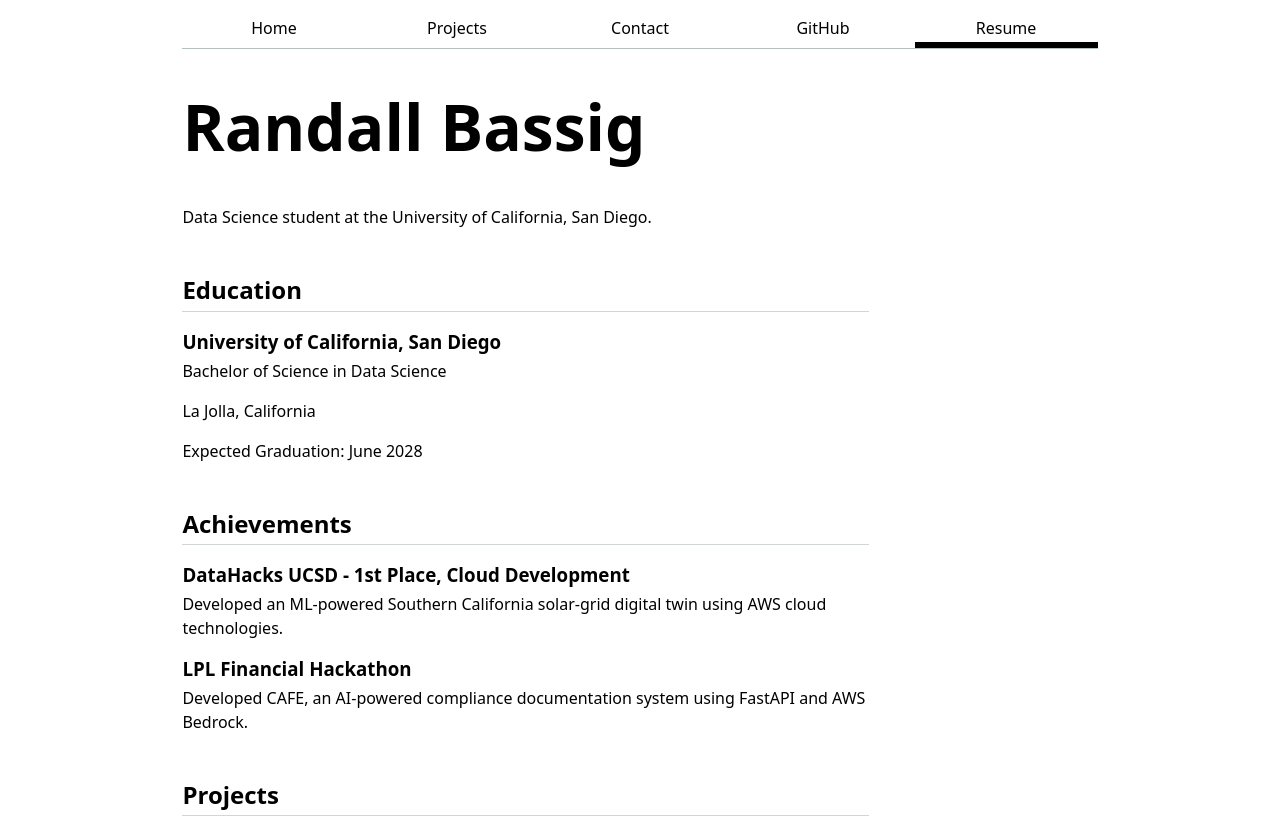
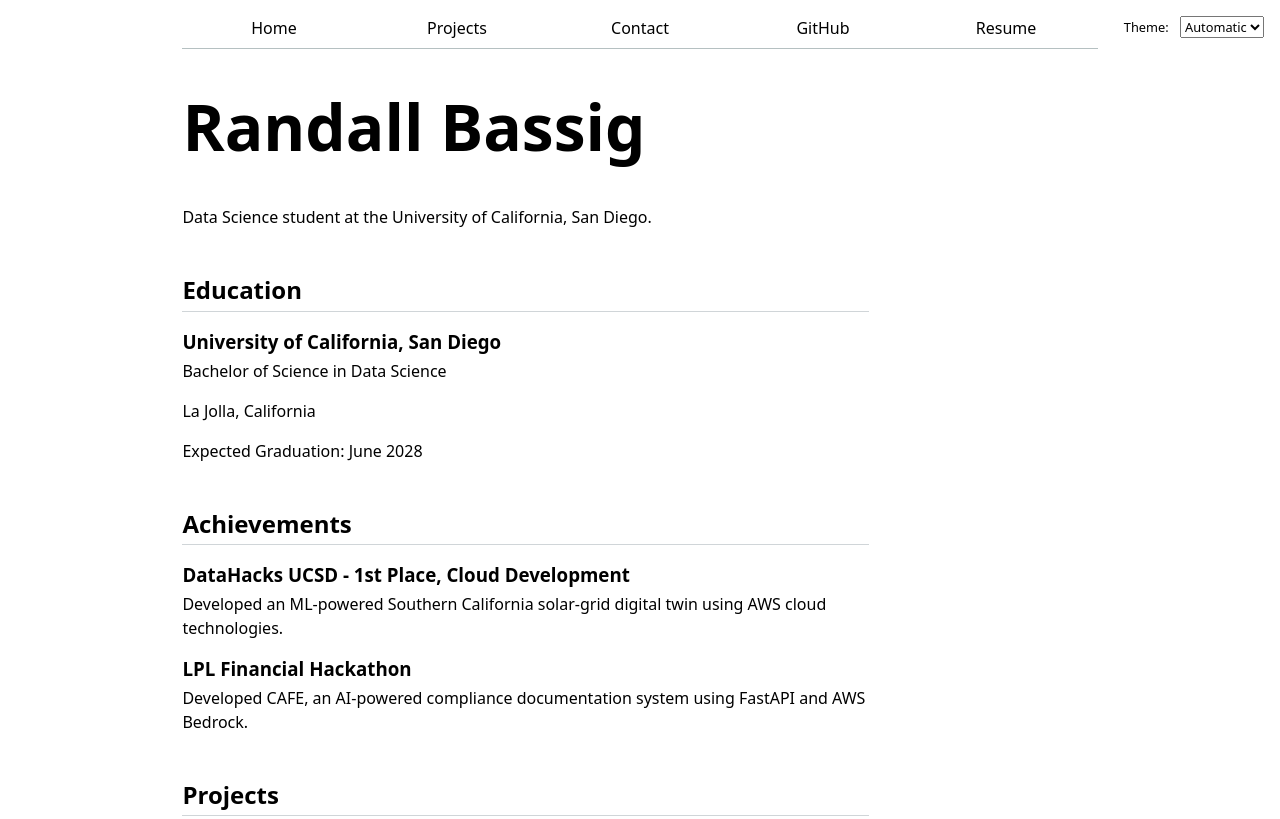
Before and after one commit to rjbassig/portfolio, a plain HTML site: page resume/index.html in a window 1280 px wide. Shown: the top 819 px of the page. Drawn offline with Linux system fonts and the light colour scheme.

Commit message:
Complete DSC 106 Lab 3

```diff
--- /dev/null
+++ b/global.js
@@ -0,0 +1,76 @@
+console.log("IT'S ALIVE!");
+
+function $$(selector, context = document) {
+    return Array.from(context.querySelectorAll(selector));
+}
+
+const BASE_PATH =
+    location.hostname === "localhost" ||
+    location.hostname === "127.0.0.1"
+        ? "/"
+        : "/portfolio/";
+
+let pages = [
+    { url: "", title: "Home" },
+    { url: "projects/", title: "Projects" },
+    { url: "contact/", title: "Contact" },
+    { url: "https://github.com/rjbassig", title: "GitHub" },
+    { url: "resume/", title: "Resume" }
+];
+
+let nav = document.createElement("nav");
+document.body.prepend(nav);
+
+for (let p of pages) {
+    let url = p.url;
+    let title = p.title;
+
+    url = !url.startsWith("http") ? BASE_PATH + url : url;
+
+    let a = document.createElement("a");
+    a.href = url;
+    a.textContent = title;
+
+    if (a.host === location.host && a.pathname === location.pathname) {
+        a.classList.add("current");
+    }
+
+    if (a.host !== location.host) {
+        a.target = "_blank";
+        a.rel = "noopener noreferrer";
+    }
+
+    nav.append(a);
+}
+
+document.body.insertAdjacentHTML(
+    "afterbegin",
+    `
+    <label class="color-scheme">
+        Theme:
+        <select>
+            <option value="light dark">Automatic</option>
+            <option value="light">Light</option>
+            <option value="dark">Dark</option>
+        </select>
+    </label>
+    `
+);
+
+let select = document.querySelector(".color-scheme select");
+
+function setColorScheme(colorScheme) {
+    document.documentElement.style.setProperty("color-scheme", colorScheme);
+}
+
+select.addEventListener("input", function (event) {
+    let colorScheme = event.target.value;
+
+    setColorScheme(colorScheme);
+    localStorage.colorScheme = colorScheme;
+});
+
+if ("colorScheme" in localStorage) {
+    select.value = localStorage.colorScheme;
+    setColorScheme(localStorage.colorScheme);
+}
--- a/resume/index.html
+++ b/resume/index.html
@@ -6,17 +6,10 @@
     <meta name="viewport" content="width=device-width, initial-scale=1.0">
     <title>Resume | Randall Bassig</title>
     <link rel="stylesheet" href="../style.css">
+    <script type="module" src="../global.js"></script>
 </head>
 
 <body>
-
-    <nav>
-        <a href="../index.html">Home</a>
-        <a href="../projects/">Projects</a>
-        <a href="../contact/">Contact</a>
-        <a href="https://github.com/rjbassig" target="_blank">GitHub</a>
-        <a href="../resume/" class="current">Resume</a>
-    </nav>
 
     <main class="resume">
 
--- a/style.css
+++ b/style.css
@@ -127,3 +127,19 @@ h6 {
 .resume li {
     margin-bottom: 0.35em;
 }
+
+:root {
+    color-scheme: light dark;
+}
+
+.color-scheme {
+    position: absolute;
+    top: 1rem;
+    right: 1rem;
+    font-size: 80%;
+}
+
+.color-scheme select {
+    font: inherit;
+    margin-left: 0.5rem;
+}
```
Also changed, not shown: contact/index.html (+1 -9 lines), index.html (+1 -7 lines), projects/index.html (+1 -9 lines), 1 other file.
